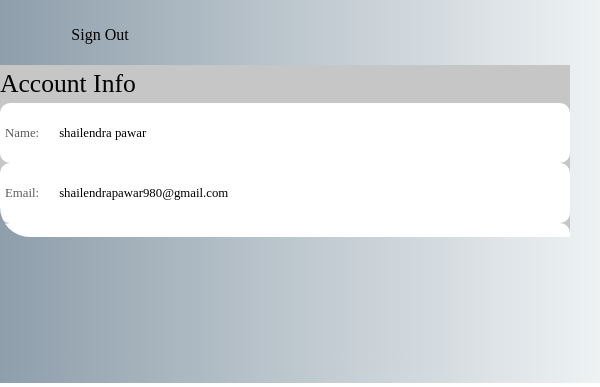
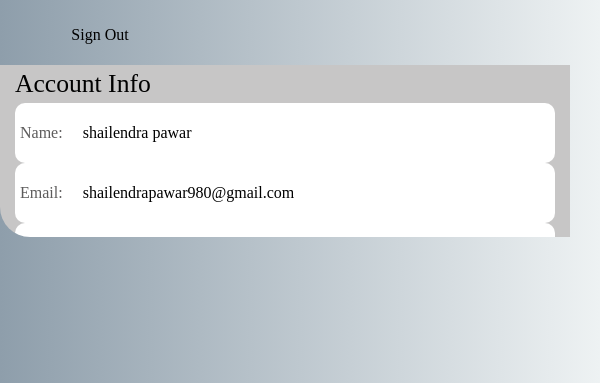
Before and after one commit to shailendrapawar/CloudSnap, a React (Vite) app in the folder frontend/: page /userProfile in a window 600 px wide. Shown: the part 410-797 px from the top of the page. Built offline with nearby package versions, Linux system fonts and the light colour scheme.

Commit message:
RESPONSIVE FOR all screen

```diff
--- a/frontend/src/components/UserProfile.jsx/UserProfile.css
+++ b/frontend/src/components/UserProfile.jsx/UserProfile.css
@@ -4,12 +4,12 @@
     to left,
     #eef2f3,
     #8e9eab
-  ); /* Chrome 10-25, Safari 5.1-6 */
+  );
   background: linear-gradient(
     to left,
     #eef2f3,
     #8e9eab
-  ); /* W3C, IE 10+/ Edge, Firefox 16+, Chrome 26+, Opera 12+, Safari 7+ */
+  );
 }
 .user-block {
   width: 80%;
@@ -72,6 +72,7 @@
 }
 .user-right {
   width: 60%;
+  padding: 0px 15px 0px 15px;
   background-color: rgb(199, 198, 198);
 }
 .user-right h1 {
@@ -103,7 +104,7 @@
 }
 
 
-@media screen and (max-width:600px){
+@media screen and (max-width:480px){
 
   .user-block{
     width: 95%;
@@ -125,9 +126,6 @@
     height: auto;
     gap: 10px;
   }
-  /* .userLeft-top button{
-    width: 150px;
-  } */
   .user-right{
     width: 100%;
     height: auto;
@@ -144,3 +142,56 @@
     font-size: 0.8rem;
   }
 }
+
+@media (min-width:481px) and (max-width:650px){
+  .user-block{
+    width: 95%;
+    flex-direction: column;
+    overflow-y: scroll;
+
+  }
+  .user-block::-webkit-scrollbar{
+    display: none;
+
+  }
+  .user-left{
+    width: 100%;
+    height: auto;
+    gap: 20px;
+    padding: 10px 0px 10px 0px ;
+  }
+  .userLeft-top{
+    height: auto;
+    gap: 10px;
+  }
+  .user-right{
+    width: 100%;
+    height: auto;
+    gap: 10px;
+    padding-bottom: 10px;
+  }
+  .user-right div{
+    font-size: 1rem;
+  }
+  .user-right h1{
+    font-size: 1.6rem;
+  }
+  .user-right button{
+    font-size: 0.8rem;
+  }
+}
+
+@media (min-width:651px) and (max-width:800px){
+  .user-block{
+    width: 95%;
+  }
+  .userLeft-top button{
+    /* width: 100px; */
+    font-size: 1rem;
+  }
+  .user-right {
+    padding: 0px 15px 0px 15px;
+
+
+  }
+}
```
